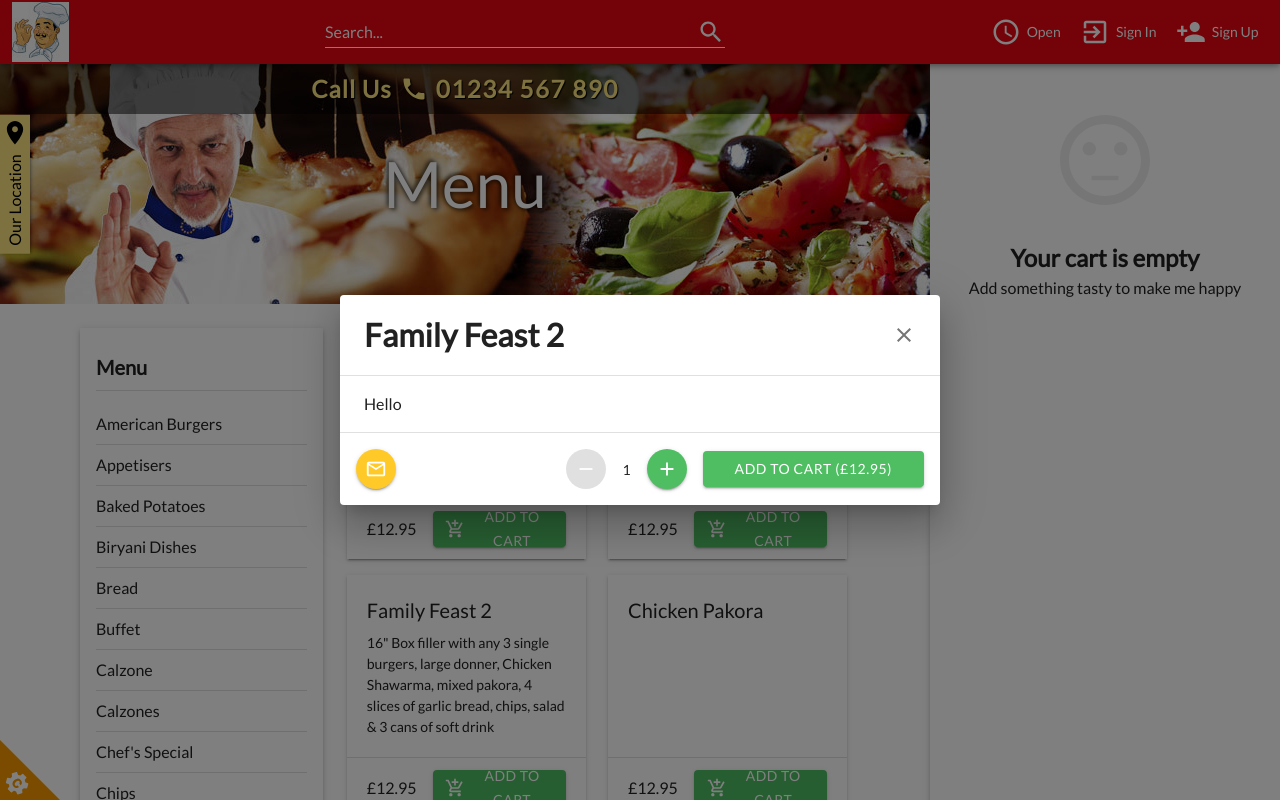
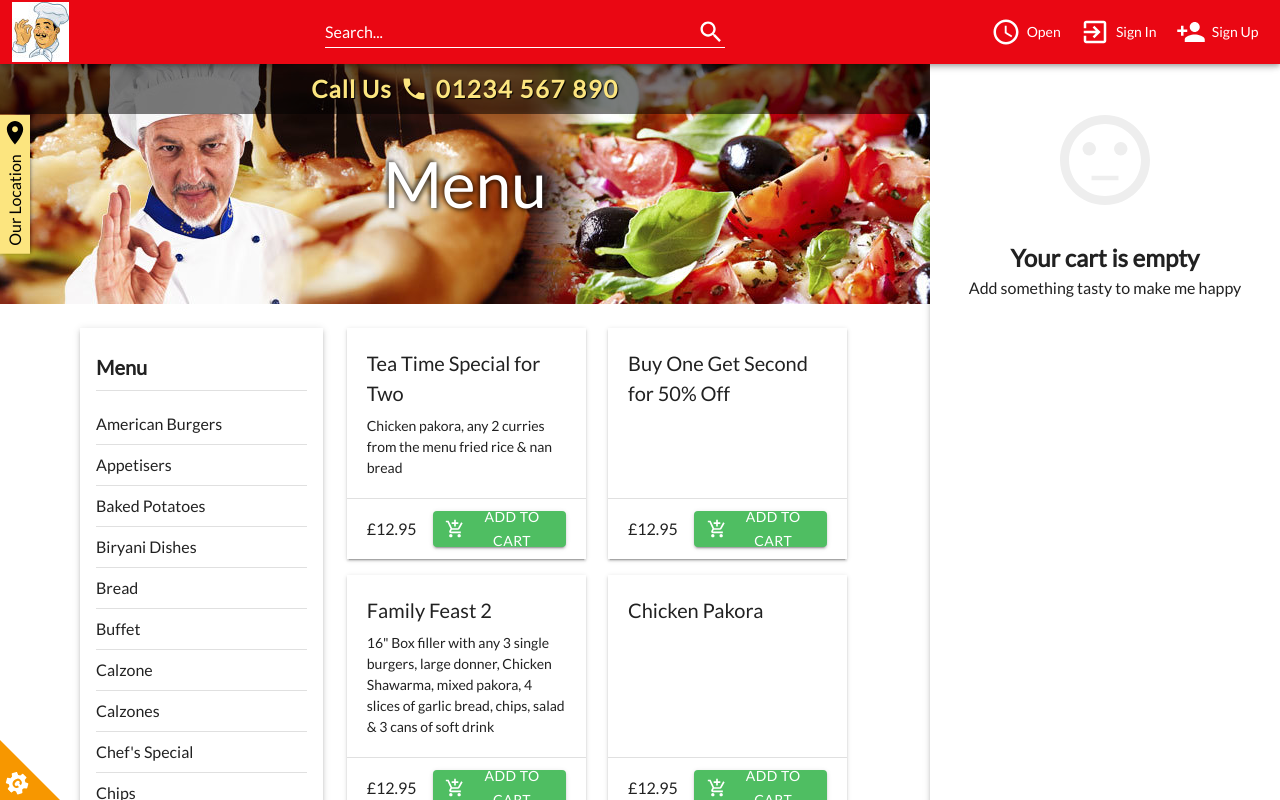
Before and after one commit to icedev214/eyas-food-ordering-site, a React (Create React App) app: page / in a window 1280 px wide. Shown: the top 800 px of the page. Built offline with nearby package versions, Linux system fonts and the light colour scheme.

Commit message:
Implement layouting

```diff
--- a/src/App.js
+++ b/src/App.js
@@ -1,11 +1,9 @@
 import { Box } from "@mui/material";
 
-import {
-  BrowserRouter as Router,
-  Routes,
-  Route,
-  Navigate,
-} from "react-router-dom";
+import { BrowserRouter as Router, Routes, Route } from "react-router-dom";
+
+import MainLayout from "layouts/MainLayout";
+import HomeLayout from "layouts/HomeLayout";
 
 import Home from "pages/Home";
 import SignIn from "pages/SignIn";
@@ -76,7 +74,7 @@ const eyasTheme = createTheme({
   },
 });
 
-function App() {
+const App = () => {
   const { page } = useSelector((state) => state.navigation);
   const [showCookie, setShowCookie] = useState(false);
 
@@ -84,12 +82,11 @@ function App() {
     <ThemeProvider theme={eyasTheme}>
       <CssBaseline />
       <Router>
-        <NavBar />
-        <Box sx={{ display: "flex" }}>
-          <Box sx={{ flexGrow: 1 }}>
-            <Banner />
         <Routes>
+          <Route element={<HomeLayout />}>
             <Route index element={<Home />} />
+          </Route>
+          <Route element={<MainLayout />}>
             <Route path="/signin" element={<SignIn />} />
             <Route path="/signup" element={<SignUp />} />
             <Route path="/location" element={<Location />} />
@@ -101,13 +98,8 @@ function App() {
             <Route path="/review-order" element={<ReviewOrder />} />
             <Route path="/payment" element={<Payment />} />
             <Route path="/checkout-complete" element={<CheckoutComplete />} />
+          </Route>
         </Routes>
-          </Box>
-          <Routes>
-            <Route index element={<Cart />} />
-          </Routes>
-        </Box>
-        <Footer />
         {showCookie ? (
           <CookieSetting
             onClose={() => {
@@ -124,6 +116,6 @@ function App() {
       </Router>
     </ThemeProvider>
   );
-}
+};
 
 export default App;
--- a/src/components/Banner.js
+++ b/src/components/Banner.js
@@ -24,8 +24,10 @@ const Banner = () => {
     <Box
       sx={{
         backgroundImage:
-          page == "home"
+          page === "home"
             ? "url('/images/banner-back-1.jpg')"
+            : page === "checkout-complete"
+            ? "url('/images/checkout-complete.jpg')"
             : "url('/images/steak.jpg')",
         backgroundPosition: "center",
         height: 240,
--- a/src/components/NavBar.js
+++ b/src/components/NavBar.js
@@ -15,6 +15,8 @@ import ExitToAppIcon from "@mui/icons-material/ExitToApp";
 import PersonAddIcon from "@mui/icons-material/PersonAdd";
 import ShoppingCartIcon from "@mui/icons-material/ShoppingCart";
 import RestaurantMenuIcon from "@mui/icons-material/RestaurantMenu";
+
+import { Link } from "react-router-dom";
 
 import SearchField from "components/SearchField";
 
@@ -64,17 +66,15 @@ const NavBar = () => {
         }}
       >
         <Toolbar style={{ paddingLeft: 12, paddingRight: 12 }}>
+          <Link to="/">
             <Box
               sx={{
                 backgroundImage: "url('/images/chef.jpg')",
                 width: 57,
                 height: 60,
-              cursor: "pointer",
-            }}
-            onClick={() => {
-              navigate("/");
               }}
             />
+          </Link>
           <Box sx={{ flexGrow: 1 }} />
           {page === "home" ? (
             <>
@@ -82,7 +82,35 @@ const NavBar = () => {
               <Box sx={{ flexGrow: 1 }} />
             </>
           ) : null}
-          {page !== "checkout" ? (
+          {page === "checkout-intro" ||
+          page === "checkout-edit" ||
+          page === "review-order" ||
+          page === "payment" ||
+          page === "checkout-complete" ? (
+            <Button
+              variant="standard"
+              startIcon={<RestaurantMenuIcon sx={{ width: 30, height: 30 }} />}
+              sx={{
+                color: "white",
+                fontSize: 14,
+                borderRadius: 0,
+                height: 64,
+                minWidth: 24,
+                "& .MuiButton-startIcon": {
+                  marginLeft: "0px",
+                  marginRight: down_lg_matches ? "0px" : "6px",
+                },
+                "&:hover": {
+                  backgroundColor: "transparent",
+                },
+                px: 1.2,
+              }}
+              disableRipple
+              href="/"
+            >
+              Back to Menu
+            </Button>
+          ) : (
             <>
               <Box
                 onMouseEnter={handlePopperOpen}
@@ -213,9 +241,7 @@ const NavBar = () => {
               >
                 {down_lg_matches ? "" : "Sign Up"}
               </Button>
-            </>
-          ) : null}
-          {page === "home" || page === "checkout" ? null : (
+              {page === "home" ? null : (
                 <Box
                   sx={{
                     display: "flex",
@@ -257,29 +283,8 @@ const NavBar = () => {
                   </Box>
                 </Box>
               )}
-          {/* <Button
-            variant="standard"
-            startIcon={<RestaurantMenuIcon sx={{ width: 30, height: 30 }} />}
-            sx={{
-              color: "white",
-              fontSize: 14,
-              borderRadius: 0,
-              height: 64,
-              minWidth: 24,
-              "& .MuiButton-startIcon": {
-                marginLeft: "0px",
-                marginRight: down_lg_matches ? "0px" : "6px",
-              },
-              "&:hover": {
-                backgroundColor: "#0000001a",
-              },
-              px: 1.2,
-            }}
-            disableRipple
-            href="/signup"
-          >
-            Back to Menu
-          </Button> */}
+            </>
+          )}
         </Toolbar>
       </AppBar>
       <Offset />
--- a/src/components/SalesContent.js
+++ b/src/components/SalesContent.js
@@ -114,7 +114,7 @@ const sales_data = [
 
 const SalesContent = () => {
   const [salesData, setSalesData] = useState(sales_data);
-  const [addOpen, setAddOpen] = useState(true);
+  const [addOpen, setAddOpen] = useState(false);
   const [addAmount, setAddAmount] = useState(1);
 
   const openAddDialog = () => {
--- /dev/null
+++ b/src/layouts/HomeLayout.js
@@ -0,0 +1,26 @@
+import { Box } from "@mui/material";
+
+import NavBar from "components/NavBar";
+import Banner from "components/Banner";
+import Cart from "components/Cart";
+import Footer from "components/Footer";
+
+import { Outlet } from "react-router-dom";
+
+const HomeLayout = () => {
+  return (
+    <>
+      <NavBar />
+      <Box sx={{ display: "flex" }}>
+        <Box sx={{ flexGrow: 1 }}>
+          <Banner />
+          <Outlet />
+        </Box>
+        <Cart />
+      </Box>
+      <Footer />
+    </>
+  );
+};
+
+export default HomeLayout;
--- /dev/null
+++ b/src/layouts/MainLayout.js
@@ -0,0 +1,20 @@
+import { Box } from "@mui/material";
+
+import NavBar from "components/NavBar";
+import Banner from "components/Banner";
+import Footer from "components/Footer";
+
+import { Outlet } from "react-router-dom";
+
+const MainLayout = () => {
+  return (
+    <>
+      <NavBar />
+      <Banner />
+      <Outlet />
+      <Footer />
+    </>
+  );
+};
+
+export default MainLayout;
```
Lines whose indentation alone changed are shown as unchanged.
